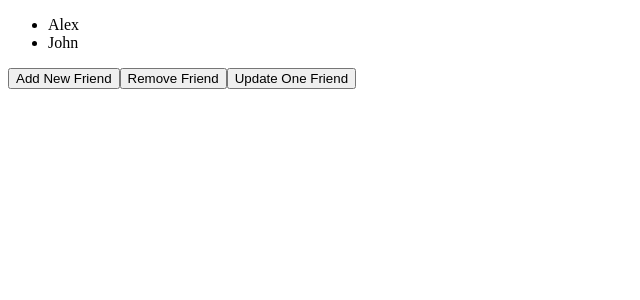
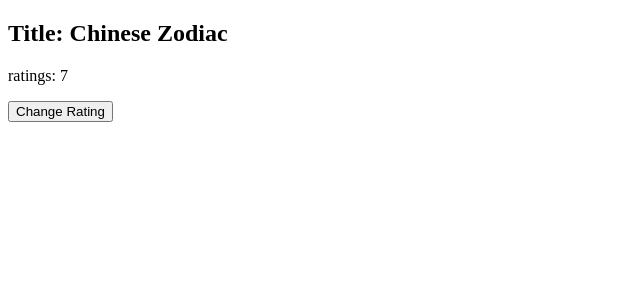
Before and after one commit to SHEMNDARONGUGI/React_Learn_Practical_Way, a React (Vite) app in the folder stateHooks/: page / in a window 1280 px wide. Shown: the top 300 px of the page, without its empty margins (0-640 px from the left). Built offline with nearby package versions, Linux system fonts and the light colour scheme.

Commit message:
How to use... useState to update objects

```diff
--- a/stateHooks/index.html
+++ b/stateHooks/index.html
@@ -2,7 +2,11 @@
 <html lang="en">
   <head>
     <meta charset="UTF-8" />
-    <link rel="icon" type="image/svg+xml" href="" />
+    <link
+      rel="icon"
+      type="image/svg+xml"
+      href="https://cdn-icons-png.flaticon.com/128/10085/10085110.png"
+    />
     <meta name="viewport" content="width=device-width, initial-scale=1.0" />
     <title>statehooks</title>
   </head>
--- a/stateHooks/src/App.jsx
+++ b/stateHooks/src/App.jsx
@@ -1,29 +1,47 @@
 import { useState } from "react";
 
 const App = () => {
+  const [movie, setMovie] = useState({
+    title: "Chinese Zodiac",
+    ratings: 7,
+  });
+
+  const handleClick = () => {
+    // const copyMovie = {
+    //   ...movie,
+    //   ratings: 5,
+    // };
+
+    setMovie({ ...movie, ratings: 5 });
+  };
   // const [count, setCount] = useState(0);
   // console.log(count);
   // const increment = () => setCount(count + 1);
   // const decrement = () => setCount(count - 1);
-  const [friends, setFriends] = useState(["Alex", "John"]);
+  // const [friends, setFriends] = useState(["Alex", "John"]);
 
-  function addOneFriend() {
-    setFriends([...friends, "Shem Ndaro"]);
-  }
+  // function addOneFriend() {
+  //   setFriends([...friends, "Shem Ndaro"]);
+  // }
 
-  const removeFriend = () => setFriends(friends.filter((f) => f !== "John"));
+  // const removeFriend = () => setFriends(friends.filter((f) => f !== "John"));
 
-  const updateOneFriend = () => {
-    setFriends(friends.map((f) => (f === "Alex" ? "Alex Smith" : f)));
-  };
+  // const updateOneFriend = () => {
+  //   setFriends(friends.map((f) => (f === "Alex" ? "Alex Smith" : f)));
+  // };
 
   return (
     <section>
+      <h1>Title: {movie.title}</h1>
+      <p>ratings: {movie.ratings}</p>
+
+      <button onClick={handleClick}>Change Rating</button>
+
       {/* <h1>{count}</h1>
       <button onClick={increment}>+</button>
       <button onClick={decrement}>-</button> */}
 
-      <ul>
+      {/* <ul>
         {friends.map((f, id) => (
           <li key={id}>{f}</li>
         ))}
@@ -31,7 +49,7 @@
 
       <button onClick={addOneFriend}>Add New Friend</button>
       <button onClick={removeFriend}>Remove Friend</button>
-      <button onClick={updateOneFriend}>Update One Friend</button>
+      <button onClick={updateOneFriend}>Update One Friend</button> */}
     </section>
   );
 };
```
